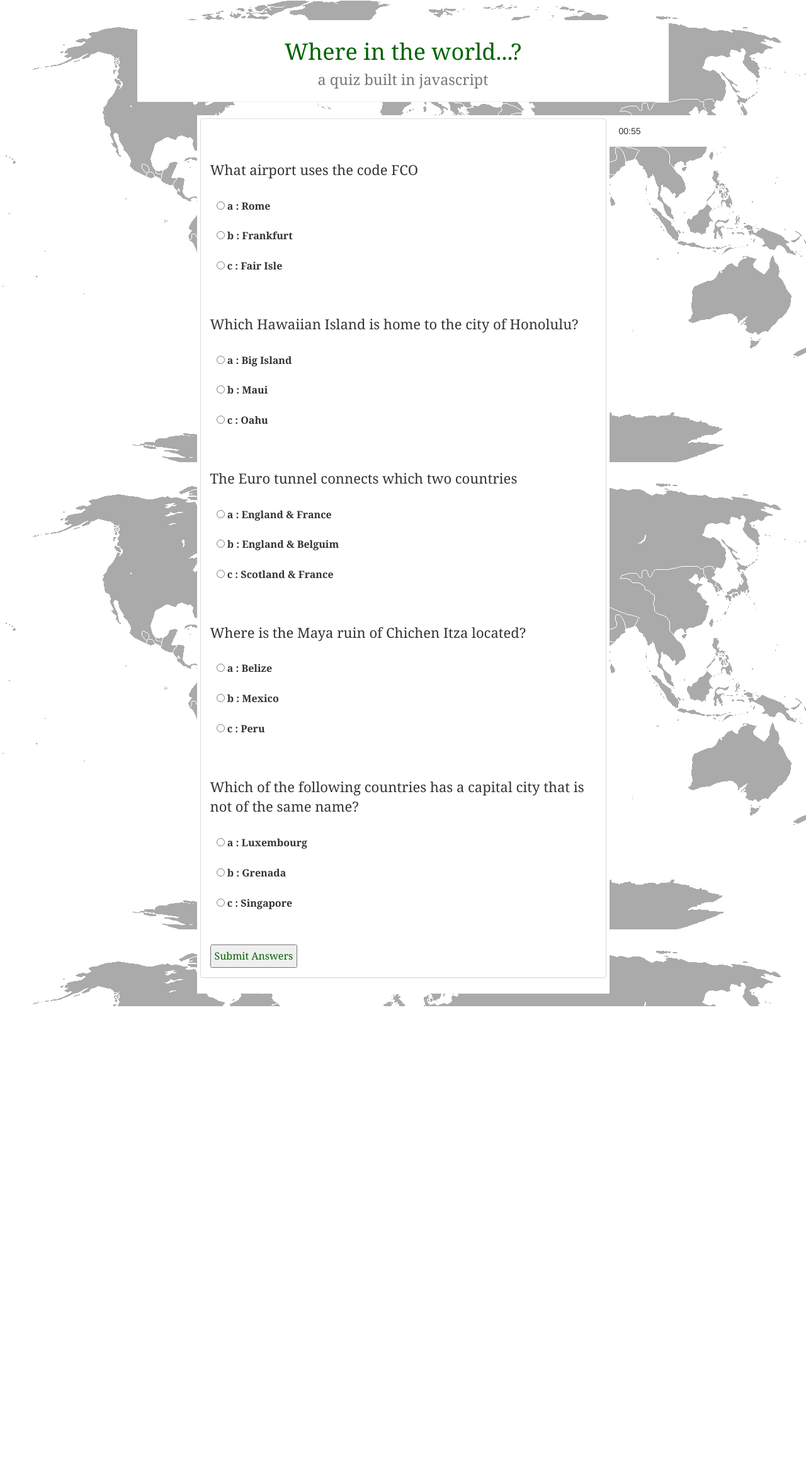
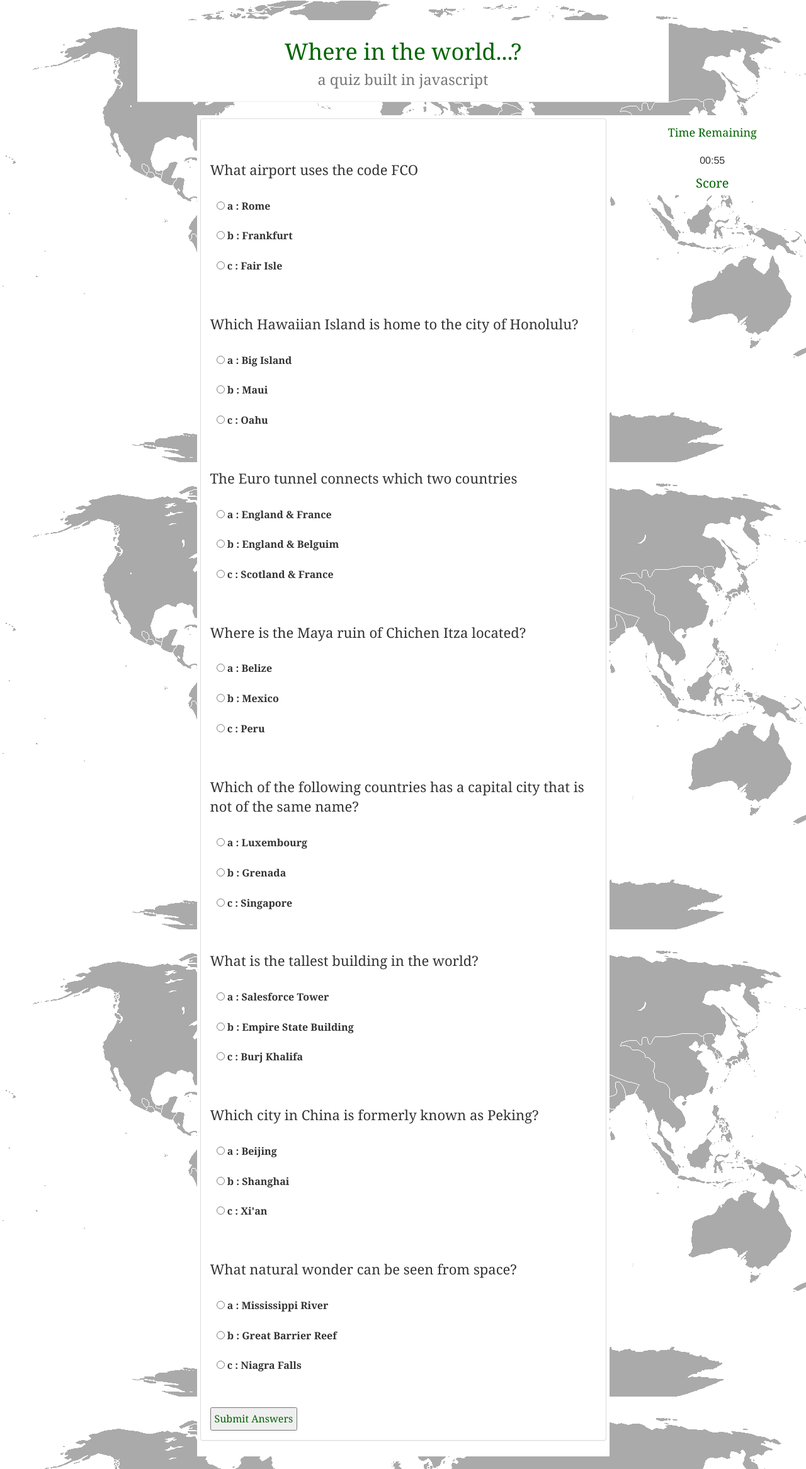
Before and after one commit to acrosswhite/Trivia_game, a plain HTML site: page index.html in a window 1280 px wide. Shown: the part 8-2341 px from the top of the page at 63% size. Before the commit the page ends 1606 px from the top, so only its background shows below. Drawn offline with nearby package versions, Linux system fonts and the light colour scheme.

Commit message:
update css

```diff
--- a/index.html
+++ b/index.html
@@ -34,12 +34,14 @@
 				    <div id="quiz"></div>
 				    <br><br>
 						<button id="submit">Submit Answers</button>
-					<div id="results"></div>
+					<div></div>
 				  </div>
 				</div>
 			</div>
 			<div class="col-md-3" id="right-side-panel">
+				<div id="panel-heading">Time Remaining</div>
 				<div id="display"></div>
+				<div id="results">Score</div>
 			</div>
 		</div>
 
--- a/style.css
+++ b/style.css
@@ -41,6 +41,23 @@ body {
 
 #display {
 	padding: 10px;
+	font-size: 16px;
+	text-align: center;
+}
+
+#panel-heading {
+	padding: 10px;
+	font-family: Georgia;
+	font-size: 18px;
+	text-align: center;
+	color: darkgreen;
+}
+
+#results {
+	font-size: 20px;
+	font-family: Georgia;
+	color: darkgreen;
+	text-align: center;
 }
 
 .question {
--- a/trivia.js
+++ b/trivia.js
@@ -41,6 +41,30 @@
  	},
  	correctAnswer: "b",
  },
+
+  	{question: "What is the tallest building in the world?", answers: {
+ 		a: " Salesforce Tower",
+ 		b: " Empire State Building",
+ 		c: " Burj Khalifa",
+ 	},
+ 	correctAnswer: "c",
+ },
+
+  	{question: "Which city in China is formerly known as Peking?", answers: {
+ 		a: " Beijing",
+ 		b: " Shanghai",
+ 		c: " Xi'an",
+ 	},
+ 	correctAnswer: "a",
+ },
+
+  	{question: "What natural wonder can be seen from space?", answers: {
+ 		a: " Mississippi River",
+ 		b: " Great Barrier Reef",
+ 		c: " Niagra Falls",
+ 	},
+ 	correctAnswer: "b",
+ }
 
  ];
 
@@ -161,14 +185,16 @@ var generateQuiz =function (){
 			if(userAnswer === triviaQuestions[i].correctAnswer){
 				numCorrect++;
 
-				answerDisplay[i].style.color = "lightgreen";
+				answerDisplay[i].style.color = "green";
 			}
 			else{
-				alert("Wrong Answer!");
+				answerDisplay[i].style.color = "darkred";
 			}
 		}
 
-		results.innerHTML = numCorrect + ' out of ' + triviaQuestions.length;
+		results.innerHTML = numCorrect + " out of " + triviaQuestions.length;
+
+		alert("You got " + numCorrect + " out of " + triviaQuestions.length);
 	};
 
 	buildQuiz();
```
